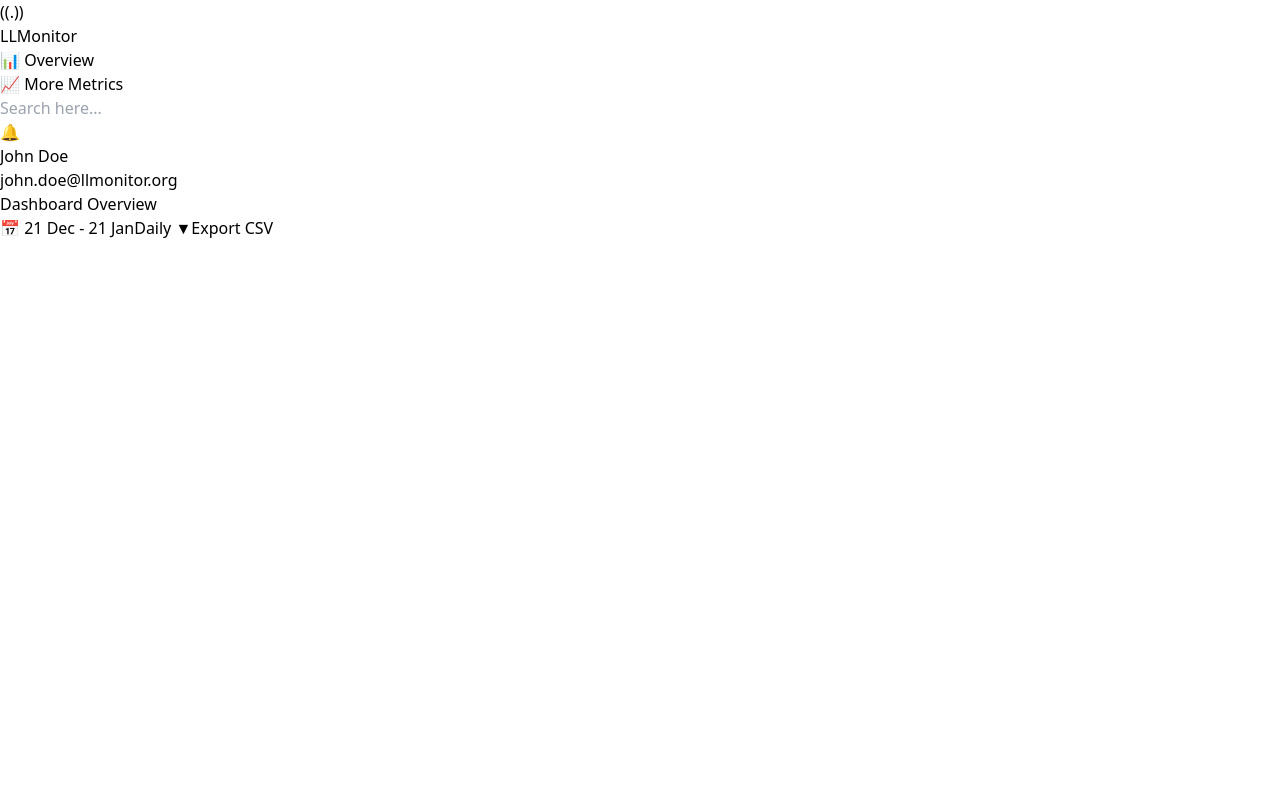
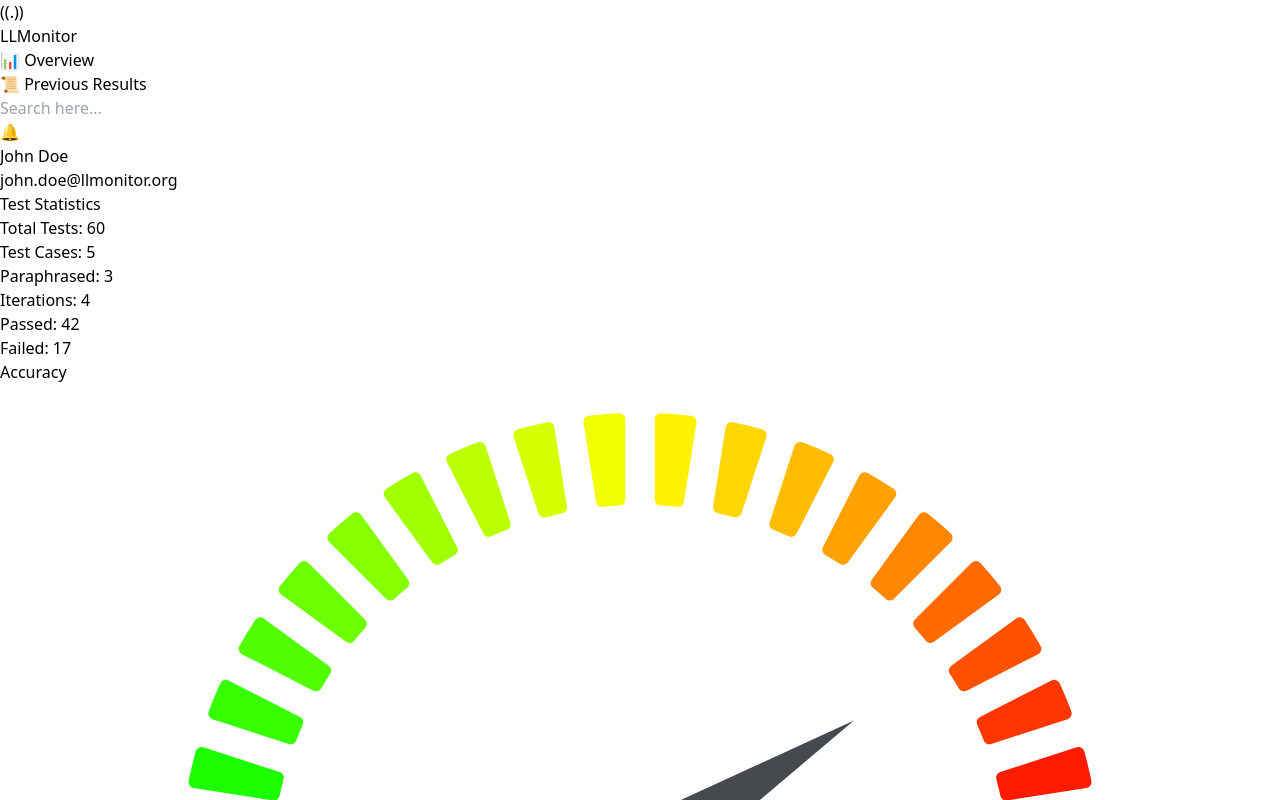
Before and after one commit to ImmaHarry/Dashboard, a React (Vite) app in the folder client/: page / in a window 1280 px wide. Shown: the top 800 px of the page. Built offline with nearby package versions, Linux system fonts and the light colour scheme.

Commit message:
new components added

```diff
--- a/client/package.json
+++ b/client/package.json
@@ -10,8 +10,11 @@
     "preview": "vite preview"
   },
   "dependencies": {
+    "lodash": "^4.17.21",
     "react": "^18.3.1",
-    "react-dom": "^18.3.1"
+    "react-chartjs-2": "^5.3.0",
+    "react-dom": "^18.3.1",
+    "react-gauge-chart": "^0.5.1"
   },
   "devDependencies": {
     "@eslint/js": "^9.17.0",
--- a/client/src/App.jsx
+++ b/client/src/App.jsx
@@ -1,24 +1,16 @@
 import React from "react";
 import Sidebar from "./components/Sidebar";
 import Navbar from "./components/Navbar";
+import Dashboard from "./components/Dashboard";
 
 const App = () => {
     return (
-        <div className="flex h-screen bg-black text-white">
+        <div className="flex h-screen w-screen bg-black text-white">
             <Sidebar />
-            <div className="flex flex-col flex-1 border-l border-white/10">
+            <div className="flex flex-col flex-1">
                 <Navbar />
-                <main className="p-6">
-                    <div className="flex justify-between items-center border-b border-white/20 pb-4">
-                        <h1 className="text-xl font-semibold">Dashboard Overview</h1>
-                        <div className="flex items-center space-x-2">
-                            <button className="bg-gray-800 px-3 py-1 text-sm rounded flex items-center">
-                                📅 <span className="ml-1">21 Dec - 21 Jan</span>
-                            </button>
-                            <button className="bg-gray-800 px-3 py-1 text-sm rounded">Daily ▼</button>
-                            <button className="bg-blue-500 px-3 py-1 text-sm rounded">Export CSV</button>
-                        </div>
-                    </div>
+                <main className="p-6 overflow-auto h-full">
+                    <Dashboard />
                 </main>
             </div>
         </div>
--- /dev/null
+++ b/client/src/components/Dashboard.jsx
@@ -0,0 +1,30 @@
+import React from "react";
+import GaugeChart from "./GaugeChart";
+import LineChart from "./LineChart";
+import StatsCard from "./StatsCard";
+
+const Dashboard = () => {
+    return (
+        <div className="pt-16 px-6 flex flex-col space-y-6">
+            {/* Top Section */}
+            <div className="grid grid-cols-4 gap-4">
+                <StatsCard title="Test Statistics" details={[
+                    "Total Tests: 60", "Test Cases: 5", "Paraphrased: 3", "Iterations: 4", "Passed: 42", "Failed: 17"
+                ]} />
+                <GaugeChart />
+                <StatsCard title="Hallucination Rate" value="32.0%" textColor="text-red-500" />
+                <StatsCard title="LLM Drift Rate" value="17.0%" textColor="text-green-500" />
+                <StatsCard title="Custom Metric 1" value="91.0%" textColor="text-red-500" />
+                <StatsCard title="Custom Metric 2" value="97.0%" textColor="text-red-500" />
+            </div>
+
+            {/* Bottom Graph Section */}
+            <div className="grid grid-cols-2 gap-6">
+                <LineChart title="Accuracy Comparison Across Files" />
+                <LineChart title="Question-wise Accuracy Comparison" />
+            </div>
+        </div>
+    );
+};
+
+export default Dashboard;
--- /dev/null
+++ b/client/src/components/GaugeChart.jsx
@@ -0,0 +1,14 @@
+import React from "react";
+import GaugeChart from "react-gauge-chart";
+
+const GaugeChartComponent = () => {
+    return (
+        <div className="bg-gray-800 p-4 rounded-lg flex flex-col items-center">
+            <h2 className="text-lg font-bold text-white">Accuracy</h2>
+            <GaugeChart id="gauge-chart" nrOfLevels={20} percent={0.82} />
+            <p className="text-2xl font-bold text-white">81.9</p>
+        </div>
+    );
+};
+
+export default GaugeChartComponent;
--- /dev/null
+++ b/client/src/components/LineChart.jsx
@@ -0,0 +1,34 @@
+import React from "react";
+import { Line } from "react-chartjs-2";
+import { Chart as ChartJS, LineElement, CategoryScale, LinearScale, PointElement } from 'chart.js';
+
+ChartJS.register(LineElement, CategoryScale, LinearScale, PointElement);
+
+const LineChart = ({ title }) => {
+    const data = {
+        labels: ["1", "2", "3", "4", "5"],
+        datasets: [
+            {
+                label: "File 1",
+                data: [30, 50, 80, 60, 90],
+                borderColor: "#3b82f6",
+                fill: false,
+            },
+            {
+                label: "File 2",
+                data: [20, 40, 70, 55, 85],
+                borderColor: "#ef4444",
+                fill: false,
+            },
+        ],
+    };
+
+    return (
+        <div className="bg-gray-800 p-4 rounded-lg">
+            <h2 className="text-lg font-bold mb-2">{title}</h2>
+            <Line data={data} />
+        </div>
+    );
+};
+
+export default LineChart;
--- a/client/src/components/Sidebar.jsx
+++ b/client/src/components/Sidebar.jsx
@@ -1,8 +1,6 @@
 import React, { useState } from "react";
 
-const Sidebar = () => {
-    const [activeTab, setActiveTab] = useState("Overview"); // Default to 'Overview'
-
+const Sidebar = ({ setActiveTab }) => {
     return (
         <div className="w-64 bg-black p-5 border-r border-white/20">
             {/* Logo Section */}
@@ -10,7 +8,7 @@
                 {/* Custom Symbol: Increasing Brackets with Centered Dot */}
                 <div className="relative flex items-center mr-2">
                     <span className="text-blue-400 text-3xl">(</span>
-                    <span className="text-2xl text-blue-400  absolute left-[10px]">(</span>
+                    <span className="text-2xl text-blue-400 absolute left-[10px]">(</span>
                     <span className="text-lg text-blue-400 absolute left-[20px] top-[4px]">.</span>
                     <span className="text-2xl text-blue-400 absolute left-[27px]">)</span>
                     <span className="text-3xl text-blue-400 absolute left-[35px]">)</span>
@@ -24,19 +22,17 @@
                     <li className="mb-2">
                         <button
                             onClick={() => setActiveTab("Overview")}
-                            className={`w-full text-left px-3 py-1 text-sm rounded flex items-center bg-gray-900 ${activeTab === "Overview" ? "text-blue-400" : "text-white"
-                                }`}
+                            className="w-full text-left px-3 py-1 text-sm rounded flex items-center bg-gray-900 text-white hover:text-blue-400"
                         >
                             📊 <span className="ml-2">Overview</span>
                         </button>
-                    </li>
-                    <li>
+                   </li>
+                    <li className="mb-2">
                         <button
-                            onClick={() => setActiveTab("More Metrics")}
-                            className={`w-full text-left px-3 py-1 text-sm rounded flex items-center bg-gray-900 ${activeTab === "More Metrics" ? "text-blue-400" : "text-white"
-                                }`}
+                            onClick={() => setActiveTab("Previous Results")}
+                            className="w-full text-left px-3 py-1 text-sm rounded flex items-center bg-gray-900 text-white hover:text-blue-400"
                         >
-                            📈 <span className="ml-2">More Metrics</span>
+                            📜 <span className="ml-2">Previous Results</span>
                         </button>
                     </li>
                 </ul>
--- /dev/null
+++ b/client/src/components/StatsCard.jsx
@@ -0,0 +1,15 @@
+import React from "react";
+
+const StatsCard = ({ title, value, textColor, details }) => {
+    return (
+        <div className="bg-gray-800 p-4 rounded-lg">
+            <h2 className="text-lg font-bold">{title}</h2>
+            {value && <p className={`text-xl font-semibold ${textColor}`}>{value}</p>}
+            {details && details.map((item, index) => (
+                <p key={index} className="text-sm text-gray-400">{item}</p>
+            ))}
+        </div>
+    );
+};
+
+export default StatsCard;
```
Also changed, not shown: 1 other file (tests, documents, lock files or other folders).
